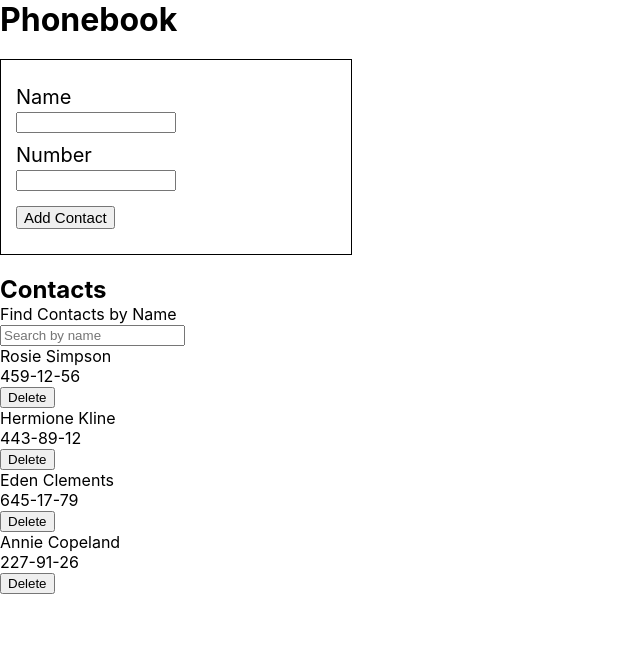
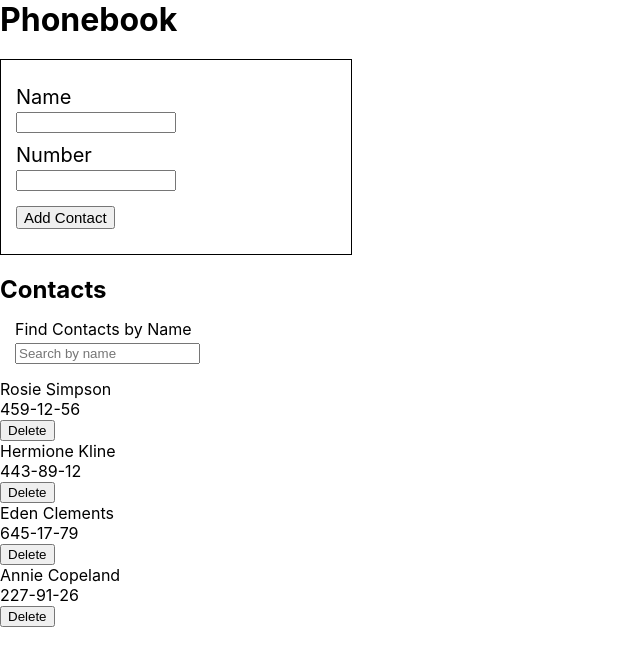
Before and after one commit to valeeriiiee/goit-react-hw-02-phonebook, a React (Create React App) app: page / in a window 1280 px wide. Shown: the top 666 px of the page, without its empty margins (0-640 px from the left). Built offline with nearby package versions, Linux system fonts and the light colour scheme.

Commit message:
Update Filter.module.css

```diff
--- a/src/components/Filter/Filter.module.css
+++ b/src/components/Filter/Filter.module.css
@@ -0,0 +1,7 @@
+.filter {
+  margin: 15px;
+}
+
+.filterHeader {
+  margin-bottom: 3px;
+}
```
